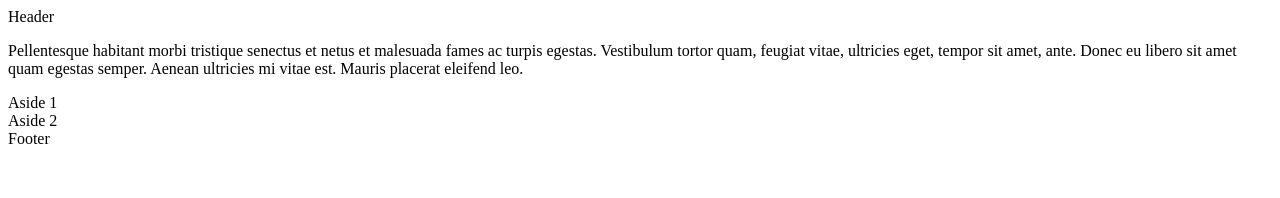
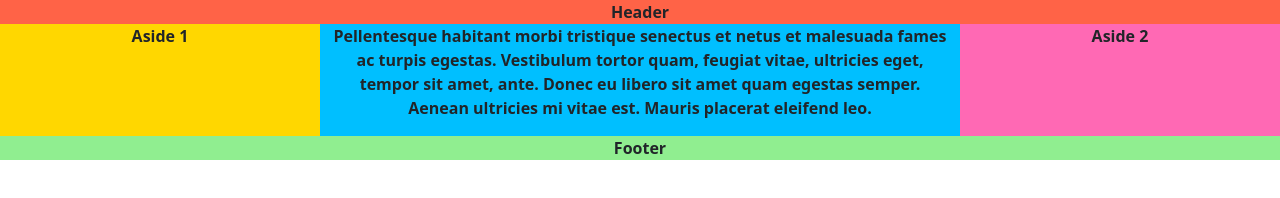
Before and after one commit to wizz7533/Bootstrap, a plain HTML site: page 01-maquette/layout.html in a window 1280 px wide. Drawn offline with nearby package versions, Linux system fonts and the light colour scheme.

Commit message:
test placement sur grille layout

```diff
--- a/01-maquette/layout.html
+++ b/01-maquette/layout.html
@@ -5,20 +5,35 @@
     <meta charset="UTF-8">
     <meta name="viewport" content="width=device-width, initial-scale=1.0">
     <title>Layout</title>
-    <link rel="stylesheet" href="../../dist/style.css">
+
+    <!-- Bootstrap CSS -->
+    <link href="https://cdn.jsdelivr.net/npm/bootstrap@5.0.0-beta3/dist/css/bootstrap.min.css" rel="stylesheet" integrity="sha384-eOJMYsd53ii+scO/bJGFsiCZc+5NDVN2yr8+0RDqr0Ql0h+rP48ckxlpbzKgwra6" crossorigin="anonymous">
+
 </head>
 
-<body>
-    <div class="wrapper">
-        <header class="header">Header</header>
-        <article class="main ">
+<body class="container-xxl">
+    <div class="row">
+        <header class="header text-center" style="background-color: tomato; font-weight: bolder;">Header</header>
+        <article class="main col-lg-6 order-lg-2" style="background-color: deepskyblue; text-align: center; font-weight: bolder;">
             <p>Pellentesque habitant morbi tristique senectus et netus et malesuada fames ac turpis egestas. Vestibulum tortor quam, feugiat vitae, ultricies eget, tempor sit amet, ante. Donec eu libero sit amet quam egestas semper. Aenean ultricies mi vitae
                 est. Mauris placerat eleifend leo.</p>
         </article>
-        <aside class="aside aside-1">Aside 1</aside>
-        <aside class="aside aside-2">Aside 2</aside>
-        <footer class="footer">Footer</footer>
+
+        <aside class="aside aside-1 col-md-6 col-lg-3 order-lg-1" style="background-color: gold; text-align: center; font-weight: bolder;">Aside 1</aside>
+        <aside class="aside aside-2 col-md-6 col-lg-3 order-lg-3" style="background-color: hotpink; text-align: center; font-weight: bolder;">Aside 2</aside>
+        <footer class="footer order-lg-4" style="background-color: lightgreen; text-align: center; font-weight: bolder;">Footer</footer>
     </div>
+
+    <!-- Optional JavaScript; choose one of the two! -->
+
+    <!-- Option 1: Bootstrap Bundle with Popper -->
+    <script src="https://cdn.jsdelivr.net/npm/bootstrap@5.0.0-beta3/dist/js/bootstrap.bundle.min.js" integrity="sha384-JEW9xMcG8R+pH31jmWH6WWP0WintQrMb4s7ZOdauHnUtxwoG2vI5DkLtS3qm9Ekf" crossorigin="anonymous"></script>
+
+    <!-- Option 2: Separate Popper and Bootstrap JS -->
+    <!--
+    <script src="https://cdn.jsdelivr.net/npm/@popperjs/core@2.9.1/dist/umd/popper.min.js" integrity="sha384-SR1sx49pcuLnqZUnnPwx6FCym0wLsk5JZuNx2bPPENzswTNFaQU1RDvt3wT4gWFG" crossorigin="anonymous"></script>
+    <script src="https://cdn.jsdelivr.net/npm/bootstrap@5.0.0-beta3/dist/js/bootstrap.min.js" integrity="sha384-j0CNLUeiqtyaRmlzUHCPZ+Gy5fQu0dQ6eZ/xAww941Ai1SxSY+0EQqNXNE6DZiVc" crossorigin="anonymous"></script>
+    -->
 </body>
 
 </html>
```
